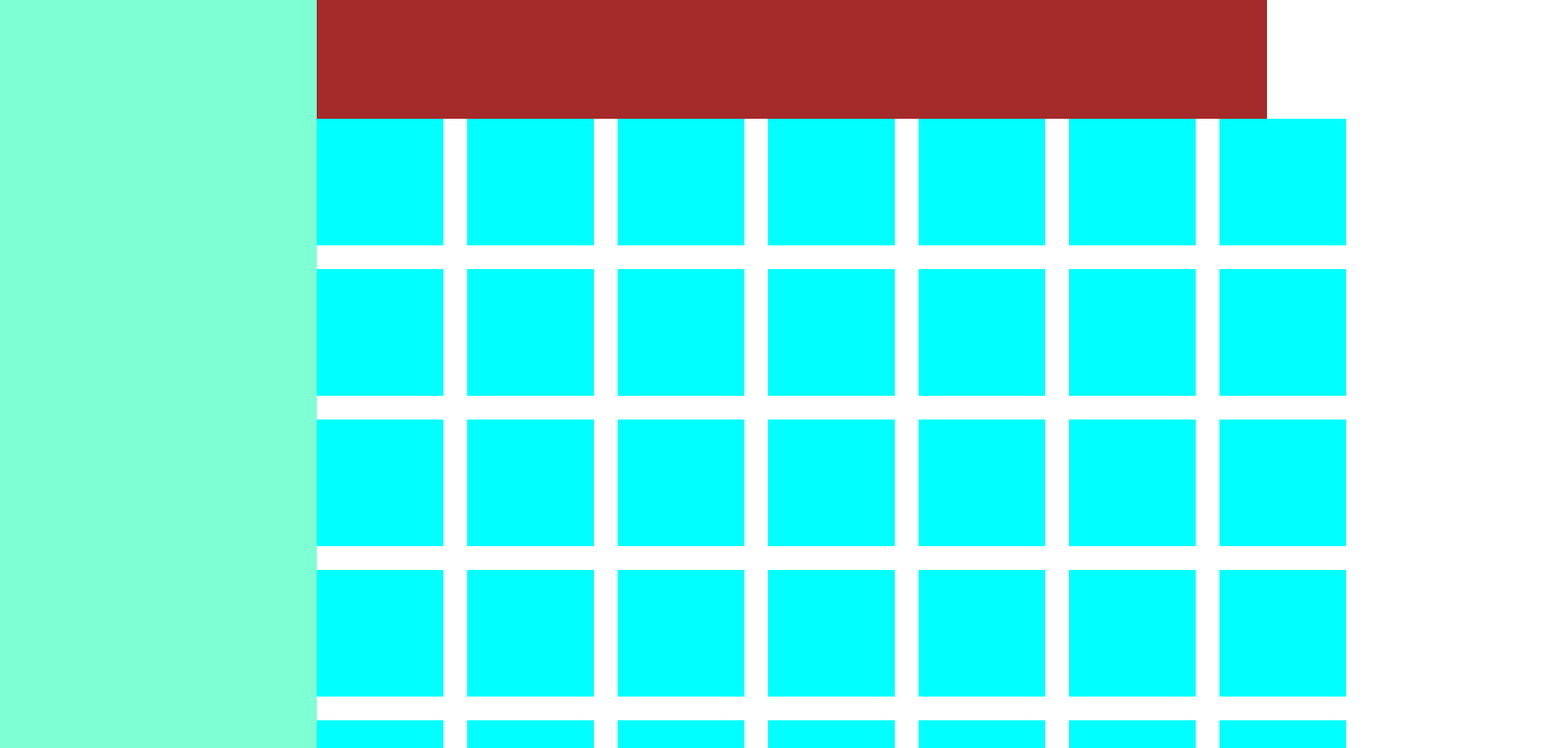
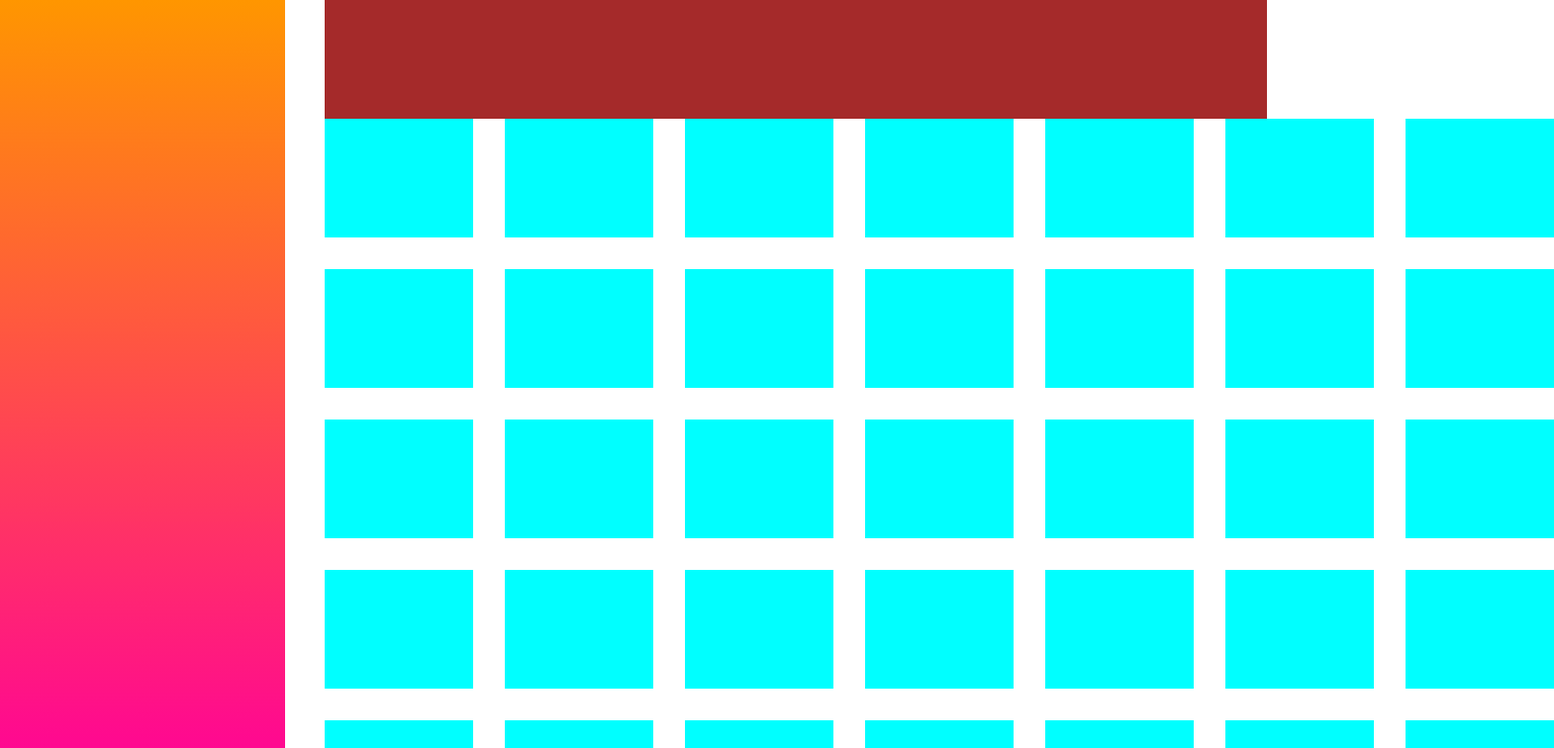
Before and after one commit to alexkior/seagulendar, a React (Vite) app in the folder client/: page / in a window 1280 px wide. Shown: the top 756 px of the page at 99% size, 1570 px wide, since content can reach past the window. Built offline with nearby package versions, Linux system fonts and the light colour scheme.

Commit message:
Fix layout

```diff
--- a/client/src/components/Calendar/Calendar.module.scss
+++ b/client/src/components/Calendar/Calendar.module.scss
@@ -1,15 +1,19 @@
 .Calendar {
   width: 100%;
   grid-column: 2 / 5;
-  grid-row: 3 / 25;
+  grid-row-start: 3;
   display: grid;
   grid-template-columns: repeat(7, 1fr);
-  grid-template-rows: auto;
-  gap: 24px;
+  grid-template-rows: repeat(7, 120px);
+  justify-items: stretch;
+  align-content: stretch;
+  gap: 32px;
 }
 
 .Calendar__test_element {
   background-color: aqua;
-  min-width: 128px;
-  min-height: 128px;
+  min-width: 150px;
+  min-height: 120px;
+  width: 100%;
+  height: 100%;
 }
--- a/client/src/components/Calendar/Calendar.tsx
+++ b/client/src/components/Calendar/Calendar.tsx
@@ -4,6 +4,20 @@ import styles from "./Calendar.module.scss";
 const Calendar: React.FC = function Calendar() {
   return (
     <section className={styles.Calendar}>
+      <div className={styles.Calendar__test_element} />
+      <div className={styles.Calendar__test_element} />
+      <div className={styles.Calendar__test_element} />
+      <div className={styles.Calendar__test_element} />
+      <div className={styles.Calendar__test_element} />
+      <div className={styles.Calendar__test_element} />
+      <div className={styles.Calendar__test_element} />
+      <div className={styles.Calendar__test_element} />
+      <div className={styles.Calendar__test_element} />
+      <div className={styles.Calendar__test_element} />
+      <div className={styles.Calendar__test_element} />
+      <div className={styles.Calendar__test_element} />
+      <div className={styles.Calendar__test_element} />
+      <div className={styles.Calendar__test_element} />
       <div className={styles.Calendar__test_element} />
       <div className={styles.Calendar__test_element} />
       <div className={styles.Calendar__test_element} />
--- a/client/src/components/Header/Header.module.scss
+++ b/client/src/components/Header/Header.module.scss
@@ -6,7 +6,7 @@
   align-items: center;
   justify-content: space-between;
   grid-column: 2 / 5;
-  grid-row: 0 / 1;
+  grid-row: 0 / 2;
   background-color:brown;
 }
 
--- a/client/src/components/Sidebar/Sidebar.module.scss
+++ b/client/src/components/Sidebar/Sidebar.module.scss
@@ -1,7 +1,9 @@
 .Sidebar {
-  background-color: aquamarine;
-  width: 100%;
+  background: linear-gradient(180deg, #FF9600 0%, #FF0099 100%, #FF2E6A 100%);
+  width: calc(25% - 32px);
   height: 100vh;
   grid-column: 0 / 2;
-  grid-row: 0 / 25;
+  grid-row-start: 0;
+  position: fixed;
+
 }
--- a/client/src/index.scss
+++ b/client/src/index.scss
@@ -6,7 +6,7 @@
   min-width: 320px;
   min-height: 100vh;
   color-scheme: light dark;
-  color: rgba(255, 255, 255, 0.87);
+  color: #1C1C1C;
 
   font-synthesis: none;
   text-rendering: optimizeLegibility;
--- a/client/src/layouts/MainLayout/MainLayout.module.scss
+++ b/client/src/layouts/MainLayout/MainLayout.module.scss
@@ -7,5 +7,6 @@
   width: 100%;
   display: grid;
   grid-template-columns: repeat(4, 1fr);
-  grid-template-rows: repeat(24, 60px);
+  grid-template-rows: 120px;
+  column-gap: 32px;
 }
```
